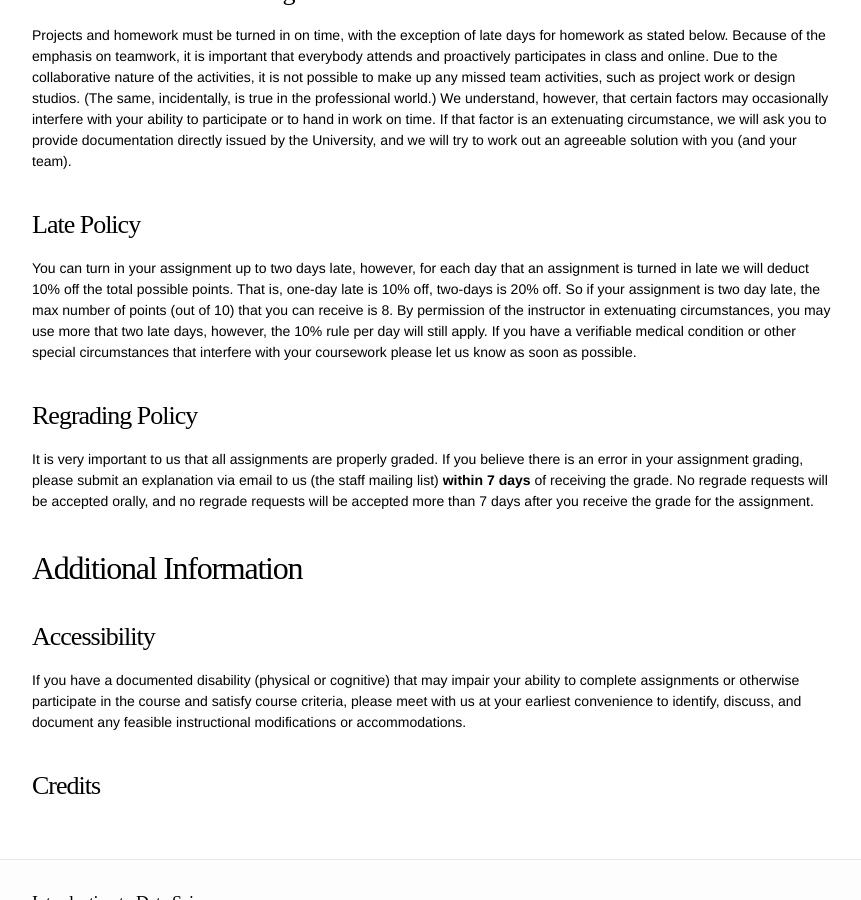
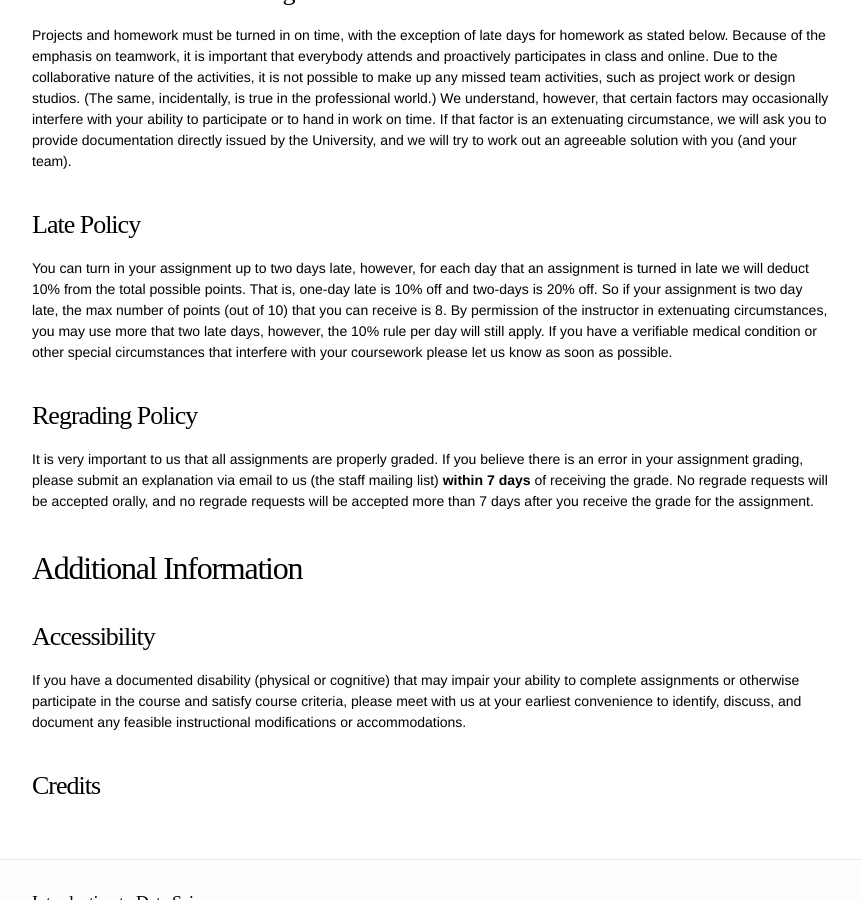
Before and after one commit to datascience-course/2016-website, a Jekyll site: the page built from syllabus.md, in a window 1280 px wide and 900 px high, scrolled down 3971 px. Shown: the whole window, without its empty margins (208-1069 px from the left). Built offline with Jekyll 4.4.1, drawn with Linux system fonts in a browser that asks for light colours; some web fonts are replaced.

Commit message:
Update syllabus.md

```diff
--- a/syllabus.md
+++ b/syllabus.md
@@ -192,7 +192,7 @@ You may use examples you find on the web as a starting point, provided its licen
 Projects and homework must be turned in on time, with the exception of late days for homework as stated below. Because of the emphasis on teamwork, it is important that everybody attends and proactively participates in class and online. Due to the collaborative nature of the activities, it is not possible to make up any missed team activities, such as project work or design studios. (The same, incidentally, is true in the professional world.) We understand, however, that certain factors may occasionally interfere with your ability to participate or to hand in work on time. If that factor is an extenuating circumstance, we will ask you to provide documentation directly issued by the University, and we will try to work out an agreeable solution with you (and your team).
 
 ### Late Policy
-You can turn in your assignment up to two days late, however, for each day that an assignment is turned in late we will deduct 10% off the total possible points. That is, one-day late is 10% off, two-days is 20% off. So if your assignment is two day late, the max number of points (out of 10) that you can receive is 8. By permission of the instructor in extenuating circumstances, you may use more that two late days, however, the 10% rule per day will still apply. If you have a verifiable medical condition or other special circumstances that interfere with your coursework please let us know as soon as possible.
+You can turn in your assignment up to two days late, however, for each day that an assignment is turned in late we will deduct 10% from the total possible points. That is, one-day late is 10% off and two-days is 20% off. So if your assignment is two day late, the max number of points (out of 10) that you can receive is 8. By permission of the instructor in extenuating circumstances, you may use more that two late days, however, the 10% rule per day will still apply. If you have a verifiable medical condition or other special circumstances that interfere with your coursework please let us know as soon as possible.
 
 ### Regrading Policy
 It is very important to us that all assignments are properly graded. If you believe there is an error in your assignment grading, please submit an explanation via email to us (the staff mailing list) **within 7 days** of receiving the grade. No regrade requests will be accepted orally, and no regrade requests will be accepted more than 7 days after you receive the grade for the assignment.
```
